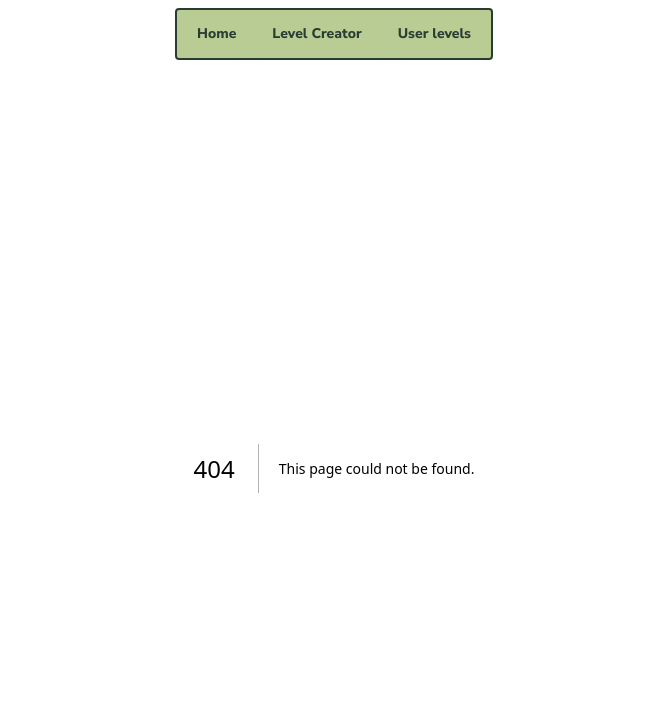
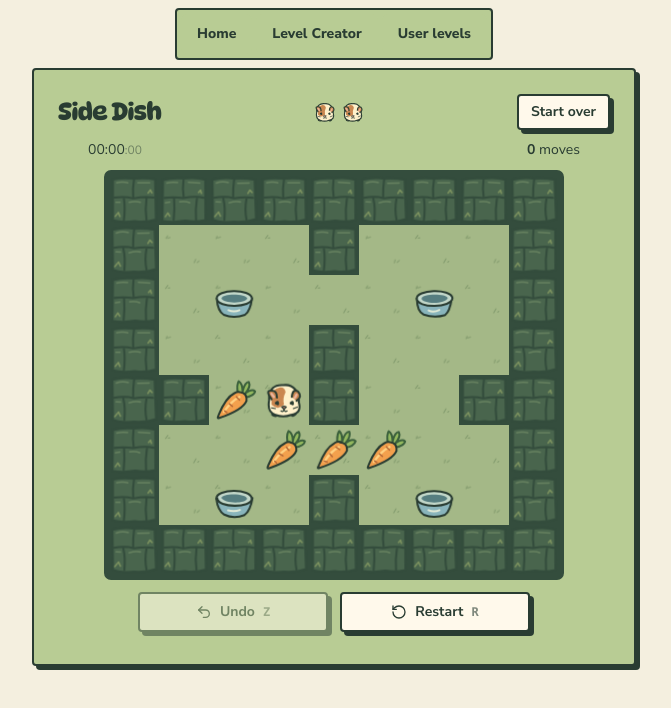
Before and after one commit to cnqso/sokodle, a Next.js app: page /challenge/side-dish in a window 1280 px wide. Before the commit this address had no page. Shown: the top 708 px of the page, without its empty margins (306-977 px from the left). Built offline with nearby package versions, Linux system fonts and the light colour scheme.

Commit message:
Add Side Dish challenge level

```diff
--- /dev/null
+++ b/src/app/challenge/side-dish/page.tsx
@@ -0,0 +1,39 @@
+"use client";
+
+import { useState } from "react";
+import DifficultyRating from "@/components/DifficultyRating";
+import Sokoban from "@/components/Sokoban";
+import { Button } from "@/components/ui/button";
+import { Card, CardContent, CardHeader, CardTitle } from "@/components/ui/card";
+import type { FinalScore, GameState } from "@/lib/types";
+import level from "@/lib/levels/side-dish.json";
+
+export default function SideDishPage() {
+  const [playing, setPlaying] = useState<GameState>("notPlaying");
+  const [finalScore, setFinalScore] = useState<FinalScore | null>(null);
+  const [attempt, setAttempt] = useState(0);
+
+  function startOver() {
+    setPlaying("notPlaying");
+    setFinalScore(null);
+    setAttempt(previous => previous + 1);
+  }
+
+  return (
+    <main className="w-full max-w-[620px] px-2 pb-6">
+      <Card className="w-full">
+        <CardHeader className="pb-0">
+          <div className="flex items-center justify-between gap-4">
+            <CardTitle className="font-display text-2xl">{level.name}</CardTitle>
+            <DifficultyRating value={2} />
+            <Button variant="neutral" size="sm" onClick={startOver}>Start over</Button>
+          </div>
+        </CardHeader>
+        <CardContent className="px-0">
+          <Sokoban key={attempt} mapData={level.layout} playing={playing} setPlaying={setPlaying}
+            finalScore={finalScore} setFinalScore={setFinalScore} />
+        </CardContent>
+      </Card>
+    </main>
+  );
+}
--- /dev/null
+++ b/src/lib/levels/side-dish.json
@@ -0,0 +1,14 @@
+{
+  "name": "Side Dish",
+  "difficulty": 2,
+  "layout": [
+    [1,1,1,1,1,1,1,1,1],
+    [1,0,0,0,1,0,0,0,1],
+    [1,0,3,0,0,0,3,0,1],
+    [1,0,0,0,1,0,0,0,1],
+    [1,1,2,4,1,0,0,1,1],
+    [1,0,0,2,2,2,0,0,1],
+    [1,0,3,0,1,0,3,0,1],
+    [1,1,1,1,1,1,1,1,1]
+  ]
+}
```
Also changed, not shown: scripts/solve-level.cjs (added, +56 -0 lines), 1 other file (tests, documents, lock files or other folders).
